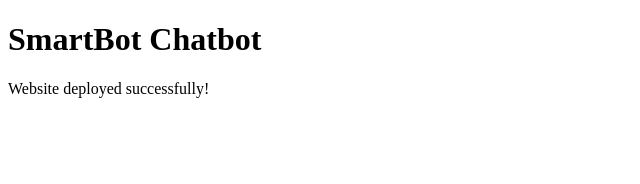
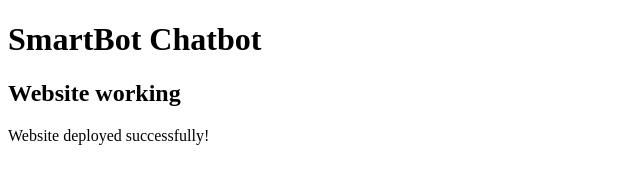
Before and after one commit to Thanika-a11y/smartbot-chatbot, a plain HTML site: page index.html in a window 1280 px wide. Shown: the whole page, without its empty margins (0-640 px from the left). Drawn offline with Linux system fonts and the light colour scheme.

Commit message:
Update index.html

```diff
--- a/index.html
+++ b/index.html
@@ -7,6 +7,7 @@
 
 <body>
     <h1>SmartBot Chatbot</h1>
+    <h2>Website working</h2>
     <p>Website deployed successfully!</p>
 </body>
 </html>
```
